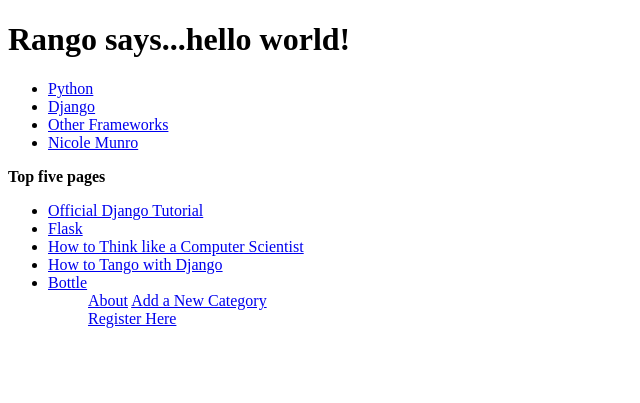
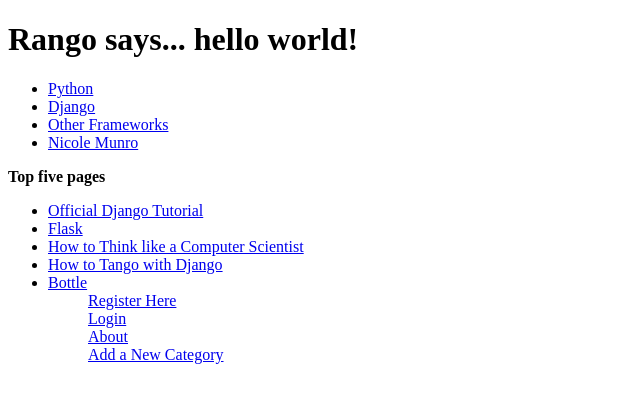
Before and after one commit to 2081902M/tangowithdjango, a Django app: page /rango/ in a window 1280 px wide. Shown: the top 403 px of the page, without its empty margins (0-640 px from the left). Run offline with Django 3.2, Linux system fonts and the light colour scheme; data comes from the database, SQL or seed files in the repository; both versions use the stored data as it was after the commit; parts of the project's set-up code (start-up, migrations or seed data) failed here and were passed over.

Commit message:
working on exercises

```diff
--- a/tango_with_django_project/rango/urls.py
+++ b/tango_with_django_project/rango/urls.py
@@ -9,4 +9,7 @@
         url(r'^category/(?P<category_name_slug>[\w\-]+)/$', views.category, name='category'),
         url(r'^category/(?P<category_name_slug>[\w\-]+)/add_page/$', views.add_page, name='add_page'),
         url(r'^register/$', views.register, name='register'),
+        url(r'^login/$', views.user_login, name='login'),
+        url(r'^restricted/', views.restricted, name='restricted'),
+        url(r'^logout/$', views.user_logout, name='logout'),
         )
--- a/tango_with_django_project/rango/views.py
+++ b/tango_with_django_project/rango/views.py
@@ -4,6 +4,10 @@
 from rango.forms import CategoryForm
 from rango.forms import PageForm
 from rango.forms import UserForm, UserProfileForm
+from django.contrib.auth import authenticate, login
+from django.http import HttpResponseRedirect, HttpResponse
+from django.contrib.auth.decorators import login_required
+from django.contrib.auth import logout
 
 def index(request):
     category_list = Category.objects.order_by('-likes')[:5]
@@ -88,3 +92,29 @@
     return render(request,
             'rango/register.html',
             {'user_form': user_form, 'profile_form': profile_form, 'registered': registered} )
+
+def user_login(request):
+    if request.method == 'POST':
+        username = request.POST['username']
+        password = request.POST['password']
+        user = authenticate(username=username, password=password)
+        if user:
+            if user.is_active:
+                login(request, user)
+                return HttpResponseRedirect('/rango/')
+            else:
+                return HttpResponse("Your Rango account is disabled.")
+        else:
+            print "Invalid login details: {0}, {1}".format(username, password)
+            return HttpResponse("Invalid login details supplied.")
+    else:
+        return render(request, 'rango/login.html', {})
+
+@login_required
+def restricted(request):
+    return HttpResponse("Since you're logged in, you can see this text!")
+
+@login_required
+def user_logout(request):
+    logout(request)
+    return HttpResponseRedirect('/rango/')
--- a/tango_with_django_project/tango_with_django_project/settings.py
+++ b/tango_with_django_project/tango_with_django_project/settings.py
@@ -97,3 +97,5 @@
 
 MEDIA_URL = '/media/'
 MEDIA_ROOT = os.path.join(BASE_DIR, 'media')
+
+LOGIN_URL = '/rango/login/'
--- a/tango_with_django_project/templates/rango/index.html
+++ b/tango_with_django_project/templates/rango/index.html
@@ -5,7 +5,11 @@
 	</head>
 
 	<body>
-	    <h1>Rango says...hello world!</h1>
+	    {% if user.is_authenticated %}
+	    <h1>Rango says... hello {{ user.username }}!</h1>
+	    {% else %}
+	    <h1>Rango says... hello world!</h1>
+	    {% endif %}
 
 		{% if categories %}
             <ul>
@@ -26,8 +30,15 @@
 	    <ul>
 	{% endif %}
 
-	    <a href="/rango/about/">About</a>
+	    {% if user.is_authenticated %}
+	    <a href="/rango/restricted/">Restricted Page</a><br />
+	    <a href="/rango/logout/">Logout</a><br />
+	    {% else %}
+	    <a href="/rango/register/">Register Here</a><br />
+	    <a href="/rango/login/">Login</a><br />
+	    {% endif %}
+
+	    <a href="/rango/about/">About</a><br/>
 	    <a href="/rango/add_category/">Add a New Category</a><br />
-	    <a href="/rango/register/">Register Here</a>
 	</body>
 </html>
```
Also changed, not shown: tango_with_django_project/templates/rango/login.html (added, +21 -0 lines), tango_with_django_project/db.sqlite3, 3 other files.
